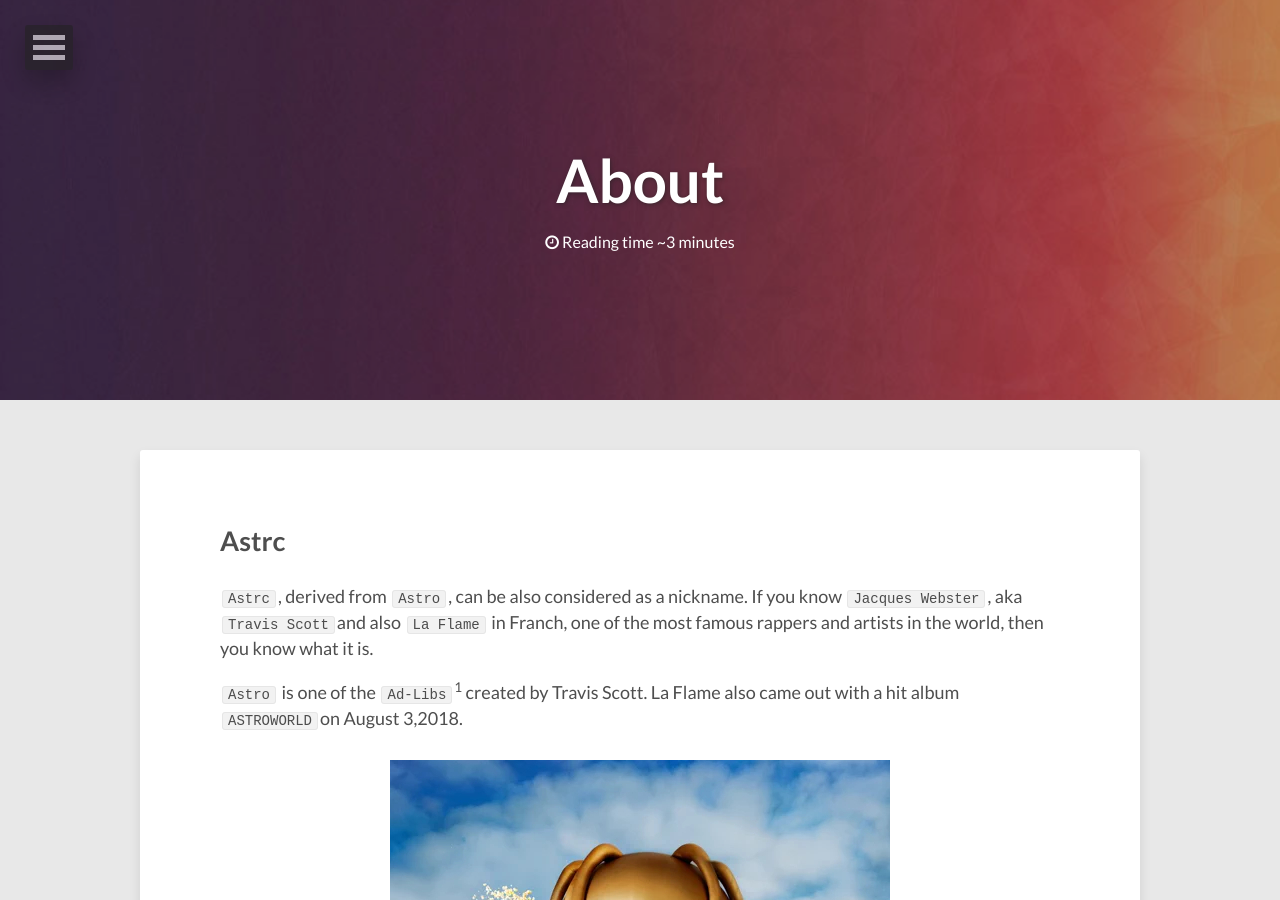
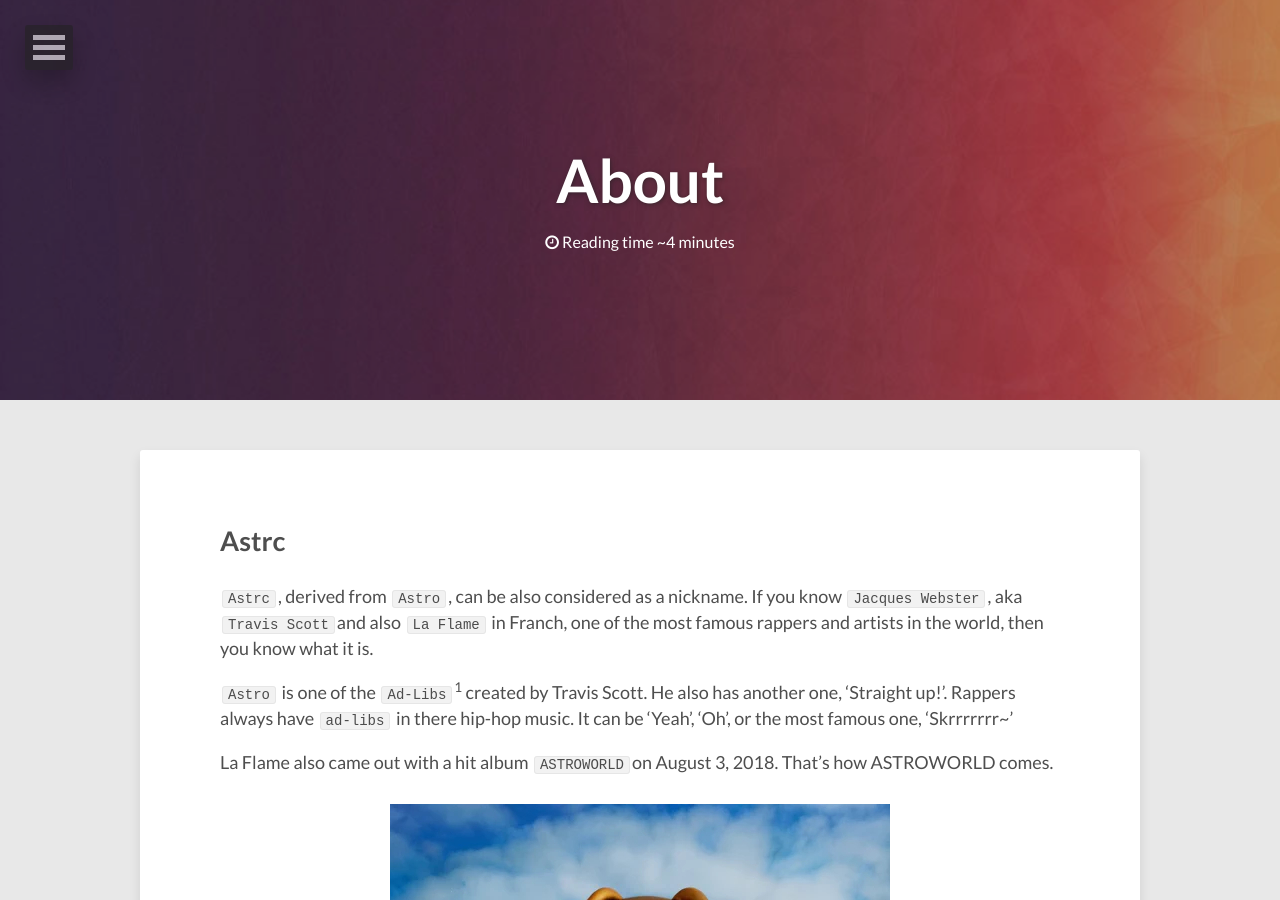
Before and after one commit to lucameng/lucameng.github.io, a Jekyll site: the page built from about/index.md, in a window 1280 px wide and 900 px high. Built offline with Jekyll 4.4.1, drawn with Linux system fonts in a browser that asks for light colours.

Commit message:
add meanings of ad-lib

```diff
--- a/about/index.md
+++ b/about/index.md
@@ -11,7 +11,9 @@ modified: 2022-05-06
 
 `Astrc`, derived from `Astro`, can be also considered as a nickname. If you know `Jacques Webster`, aka `Travis Scott`and also `La Flame` in Franch, one of the most famous rappers and artists in the world, then you know what it is.
 
-`Astro` is one of the `Ad-Libs`[^1] created by Travis Scott. La Flame also came out with a hit album `ASTROWORLD`on August 3,2018.
+`Astro` is one of the `Ad-Libs`[^1] created by Travis Scott. He also has another one, 'Straight up!'. Rappers always have `ad-libs` in there hip-hop music. It can be 'Yeah', 'Oh', or the most famous one, 'Skrrrrrrr~'
+
+La Flame also came out with a hit album `ASTROWORLD`on August 3, 2018. That's how ASTROWORLD comes.
 
 <figure>
 	<center><a href="/images/astroworld.jpeg"><img src="/images/astroworld.jpeg" alt=""></a>
```
